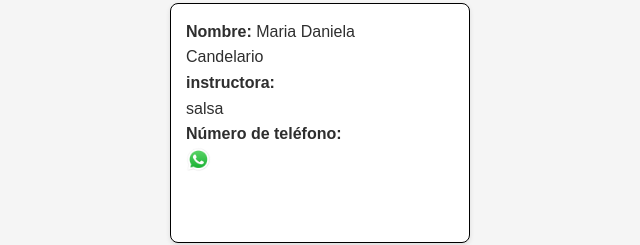
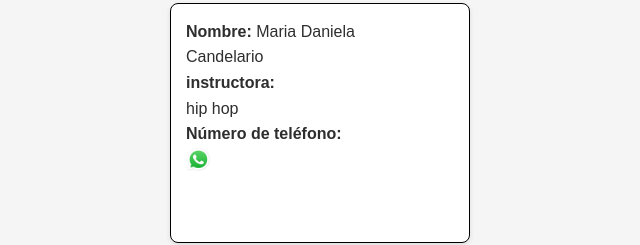
Before and after one commit to Julian18-ux/Baile2, a plain HTML site: page instructores.html in a window 1280 px wide. Shown: the part 1032-1277 px from the top of the page, 320-960 px from the left. Drawn offline with Linux system fonts and the light colour scheme.

Commit message:
Update instructores.html

```diff
--- a/instructores.html
+++ b/instructores.html
@@ -93,7 +93,7 @@
 <section class="tarjeta">
 
     <p><strong>Nombre:</strong> Maria Daniela <br>Candelario</p>
-  <p><strong>instructora:</strong><br> salsa</p>
+  <p><strong>instructora:</strong><br> hip hop </p>
   <p><strong>Número de teléfono:</strong>   <a href="https://wa.me/<+593 98 598 4798>
     ?text=Hola%20me%20gustaria%20conocer%20mas%20de%20la%20academia" target="_blank">
       <br>
```
